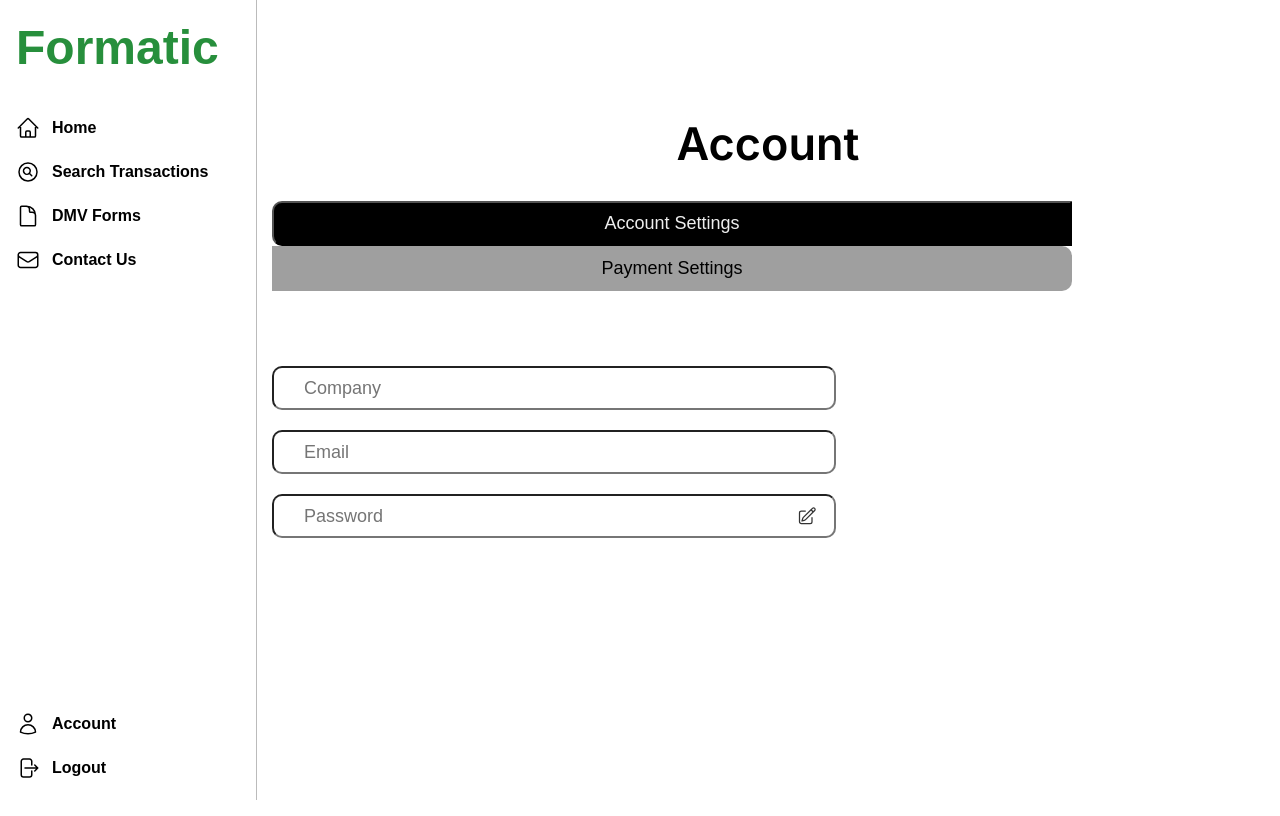
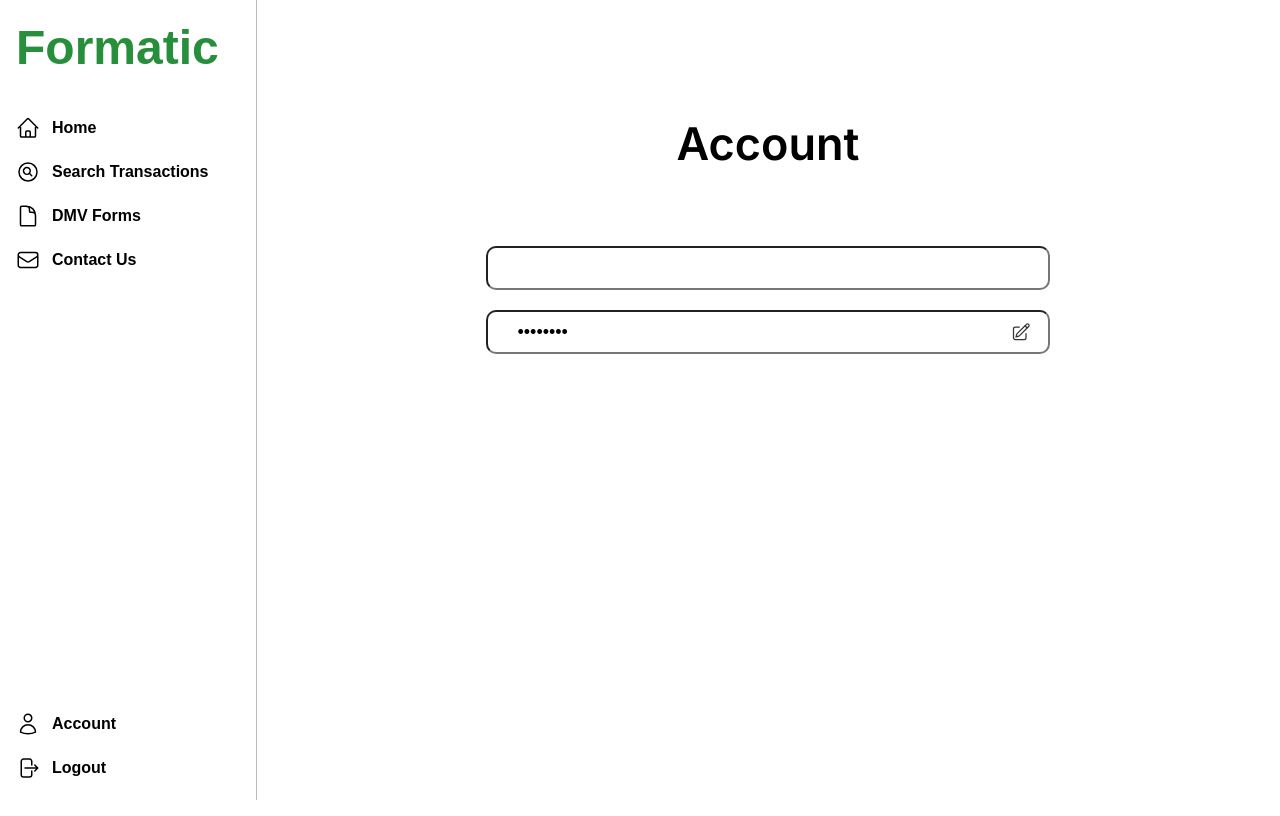
Before and after one commit to IZ-Services/FormMatic, a Next.js app: page /account in a window 1280 px wide. Shown: the top 816 px of the page. Built offline with nearby package versions, Linux system fonts and the light colour scheme.

Commit message:
feat: Added account settings

```diff
--- a/src/app/account/page.tsx
+++ b/src/app/account/page.tsx
@@ -1,54 +1,121 @@
-'use client';
-import React, { useState } from 'react';
-import { PencilSquareIcon } from '@heroicons/react/24/outline';
-import '../globals.css';
+'use client'
+import React, { useState, useEffect } from 'react';
+import { PencilSquareIcon, EyeIcon, EyeSlashIcon } from '@heroicons/react/24/outline';
+import { getAuth, reauthenticateWithCredential, EmailAuthProvider, updatePassword } from 'firebase/auth';
+import app from '../../../firebase-config';
 
 export default function Account() {
-  const [accountSettingsClicked, setAccountSettingsClicked] = useState(false)
-  const [paymentSettingsClicked, setPaymentSettingsClicked] = useState(false)
+  const auth = getAuth(app);
+  const user = auth.currentUser;
 
-  const handleAccountSettingsClick = () => {
-    setAccountSettingsClicked(true);
-    setPaymentSettingsClicked(false);
-  }
+  const [editPassword, setEditPassword] = useState(false);
+  const [passwordVisible, setPasswordVisible] = useState(false);
+  const [currentPassword, setCurrentPassword] = useState('');
+  const [newPassword, setNewPassword] = useState('');
+  const [confirmPassword, setConfirmPassword] = useState('');
+  const [userEmail, setUserEmail] = useState<string>(user ? user.email ?? '' : '');
 
-  const handlePaymemtSettingsClick = () => {
-    setPaymentSettingsClicked(true);
-    setAccountSettingsClicked(false);
-  }
+  useEffect(() => {
+    if (user) {
+      setUserEmail(user.email ?? '');
+    }
+  }, [user]);
+
+  const handleEditPasswordClick = () => {
+    setEditPassword(!editPassword);
+    if (!editPassword) {
+      setPasswordVisible(false);
+    }
+  };
+
+  const togglePasswordVisibility = () => {
+    setPasswordVisible(!passwordVisible);
+  };
+
+  const handleSaveNewPassword = async () => {
+    if (newPassword !== confirmPassword) {
+      alert("New passwords do not match.");
+      return;
+    }
+    const credential = EmailAuthProvider.credential(user!.email!, currentPassword);
+    try {
+      await reauthenticateWithCredential(user!, credential);
+      await updatePassword(user!, newPassword);
+      alert("Password updated successfully!");
+      setEditPassword(false);
+      setCurrentPassword('');
+      setNewPassword('');
+      setConfirmPassword('');
+    } catch (error) {
+      alert((error as Error).message);
+    }
+  };
 
   return (
     <div className="center-container">
       <div>
         <h1 className="login-SignIn">Account</h1>
-          <button className="accountButtonsAccountSettings">Account Settings</button>
-          <button className="accountButtonsPaymentSettings">Payment Settings</button>
 
-          <div style={{marginTop: "75px"}}>
+        <div style={{ marginTop: "75px" }}>
           <input
             className="usernameInput"
             type="text"
-            placeholder="Company"
-          ></input>
-
-          <input
-            className="usernameInput"
-            type="text"
-            placeholder="Email"
-          ></input>
+            value={userEmail}
+            readOnly
+          />
 
           <div className="input-container-forIcon">
             <input
               className="passwordInput"
-              type="text"
+              type="password"
               placeholder="Password"
+              value="********" // Placeholder as actual password cannot be displayed
+              readOnly
             />
-            <button className="toggle-password">
+            <button className="toggle-password" onClick={handleEditPasswordClick}>
               <PencilSquareIcon className="input-icon" />
             </button>
           </div>
 
-          </div>
+          {editPassword && (
+            <div style={{ marginTop: "50px" }}>
+              <div className="input-container-forIcon">
+                <input
+                  className="passwordInput"
+                  type={passwordVisible ? "text" : "password"}
+                  placeholder="Current Password"
+                  value={currentPassword}
+                  onChange={e => setCurrentPassword(e.target.value)}
+                />
+                <button className="toggle-password" onClick={togglePasswordVisibility}>
+                  {passwordVisible ? <EyeSlashIcon className="input-icon" /> : <EyeIcon className="input-icon" />}
+                </button>
+              </div>
+
+              <input
+                className="passwordInput"
+                type={passwordVisible ? "text" : "password"}
+                placeholder="New Password"
+                value={newPassword}
+                onChange={e => setNewPassword(e.target.value)}
+                style={{ marginTop: "10px" }}
+              />
+
+              <input
+                className="passwordInput"
+                type={passwordVisible ? "text" : "password"}
+                placeholder="Confirm New Password"
+                value={confirmPassword}
+                onChange={e => setConfirmPassword(e.target.value)}
+                style={{ marginTop: "10px" }}
+              />
+
+              <button className="loginButton" onClick={handleSaveNewPassword} style={{ marginTop: "20px" }}>
+                Save
+              </button>
+            </div>
+          )}
+        </div>
       </div>
     </div>
   );
--- a/src/app/globals.css
+++ b/src/app/globals.css
@@ -300,18 +300,6 @@ main {
   margin-bottom: 20px;
 }
 
-.passwordInput {
-  display: block;
-  color: #000;
-  width: 500px;
-  height: 40px;
-  border-radius: 10px;
-  font-size: 18px;
-  overflow: hidden;
-  padding: 0 30px 0 30px;
-  margin-bottom: 10px;
-}
-
 .loginButton {
   display: block;
   color: #eeeeee;
@@ -361,11 +349,6 @@ main {
   height: 20px;
   width: 20px;
   color: #333;
-}
-
-.input-container-forIcon {
-  position: relative;
-  width: 565px;
 }
 
 .error-message-login {
@@ -508,3 +491,20 @@ main {
   color: #333;
   cursor: pointer;
 }
+
+.input-container-forIcon {
+  position: relative;
+  width: 565px;
+}
+
+.passwordInput {
+  display: block;
+  color: #000;
+  width: 500px;
+  height: 40px;
+  border-radius: 10px;
+  font-size: 18px;
+  overflow: hidden;
+  padding: 0 30px 0 30px;
+  margin-bottom: 10px;
+}
```
